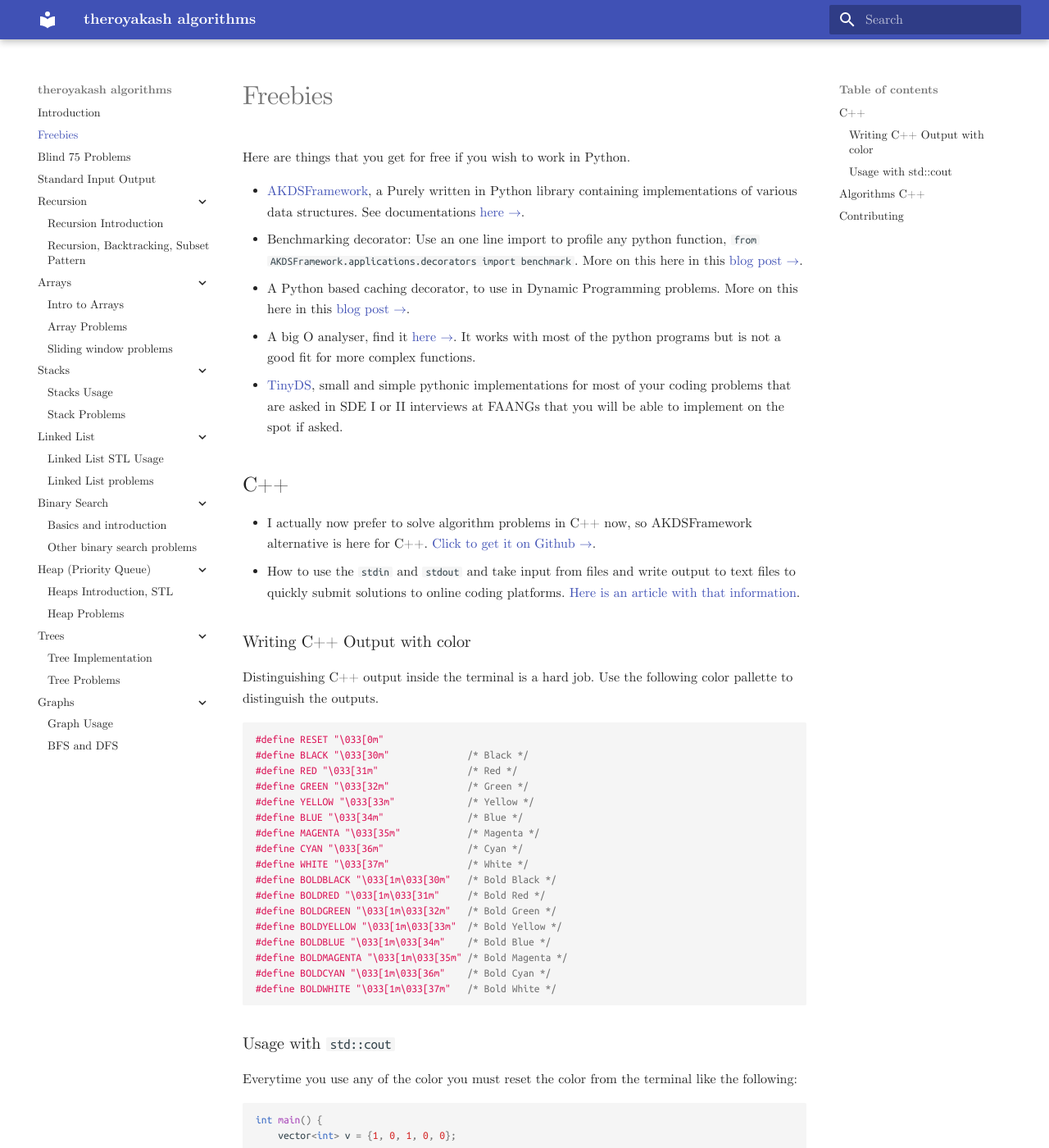
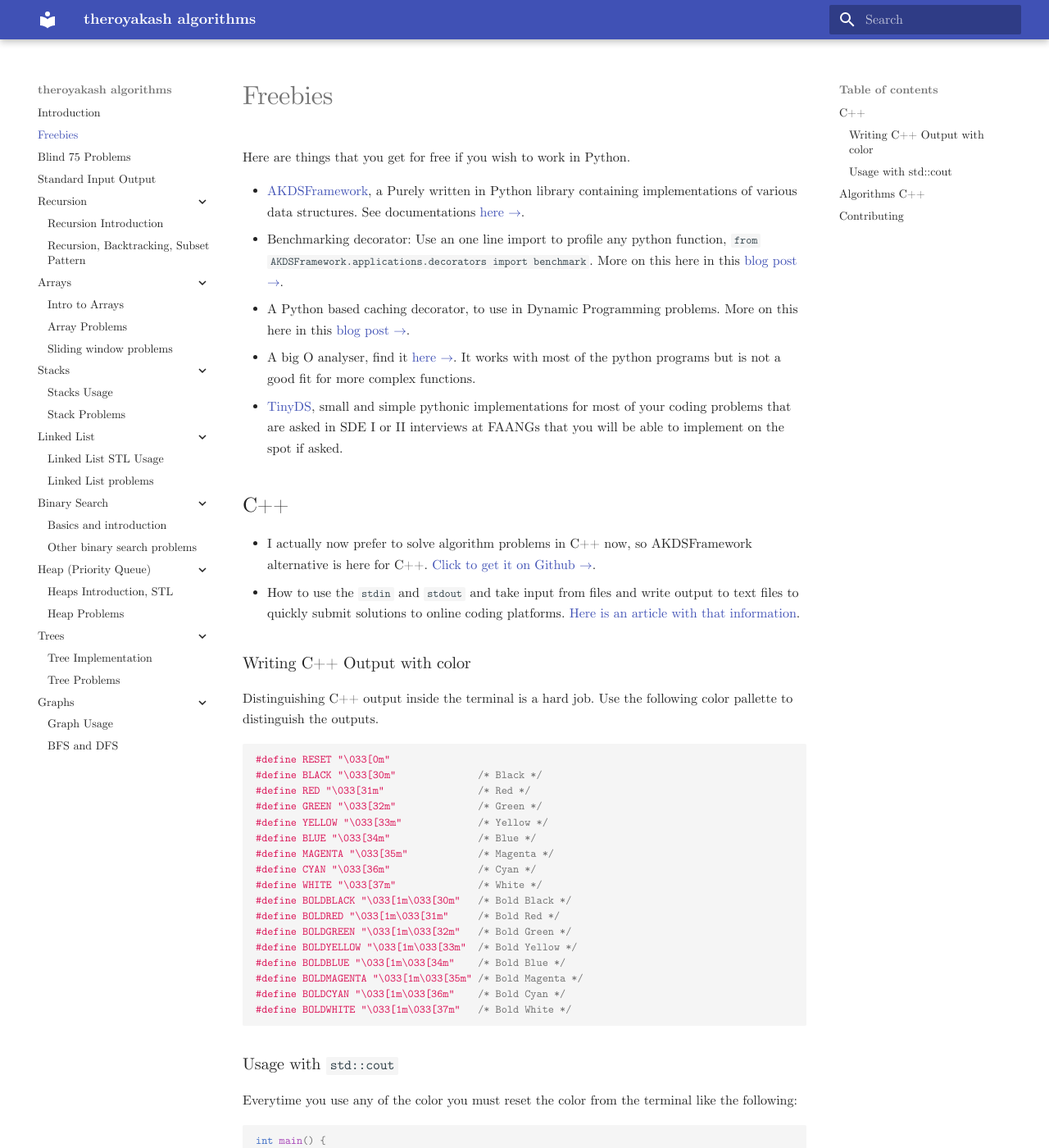
Before and after one commit to theroyakash/algorithms.theroyakash.com, an MkDocs documentation site: the page built from docs/freebies.md, in a window 1280 px wide and 1400 px high. Shown: the whole window at 82% size. Built offline with MkDocs 1.6.1 and Material for MkDocs 9.7.7, drawn with Linux system fonts in a browser that asks for light colours.

Commit message:
📦  code font changed to LaTeX monospaced font

```diff
--- a/docs/stylesheets/extra.css
+++ b/docs/stylesheets/extra.css
@@ -10,6 +10,13 @@
 	font-weight: bold;
 }
 
+@font-face {
+	font-family: "Computer Modern Code";
+	src: url("./cmuntt.woff");
+	font-weight: regular;
+}
+
 :root{
     --md-text-font: "Computer Modern";
+	--md-code-font: "Computer Modern Code";
 }
--- a/docs/stylesheets/main.css
+++ b/docs/stylesheets/main.css
@@ -12,6 +12,11 @@
 	font-weight: bold;
 }
 
+@font-face {
+	font-family: "Computer Modern Code";
+	src: url("./cmuntt.woff");
+	font-weight: regular;
+}
 
 h1{
     font-family: "Computer Modern", -apple-system, BlinkMacSystemFont, 'Inter';
--- a/mkdocs.yml
+++ b/mkdocs.yml
@@ -41,8 +41,6 @@ theme:
   palette:
     primary: indigo
     accent: deep purple
-  font:
-    code: Ubuntu Mono
   icon:
     repo: fontawesome/brands/git-alt
     admonition:
```
Also changed, not shown: docs/stylesheets/cmuntt.woff (added).
